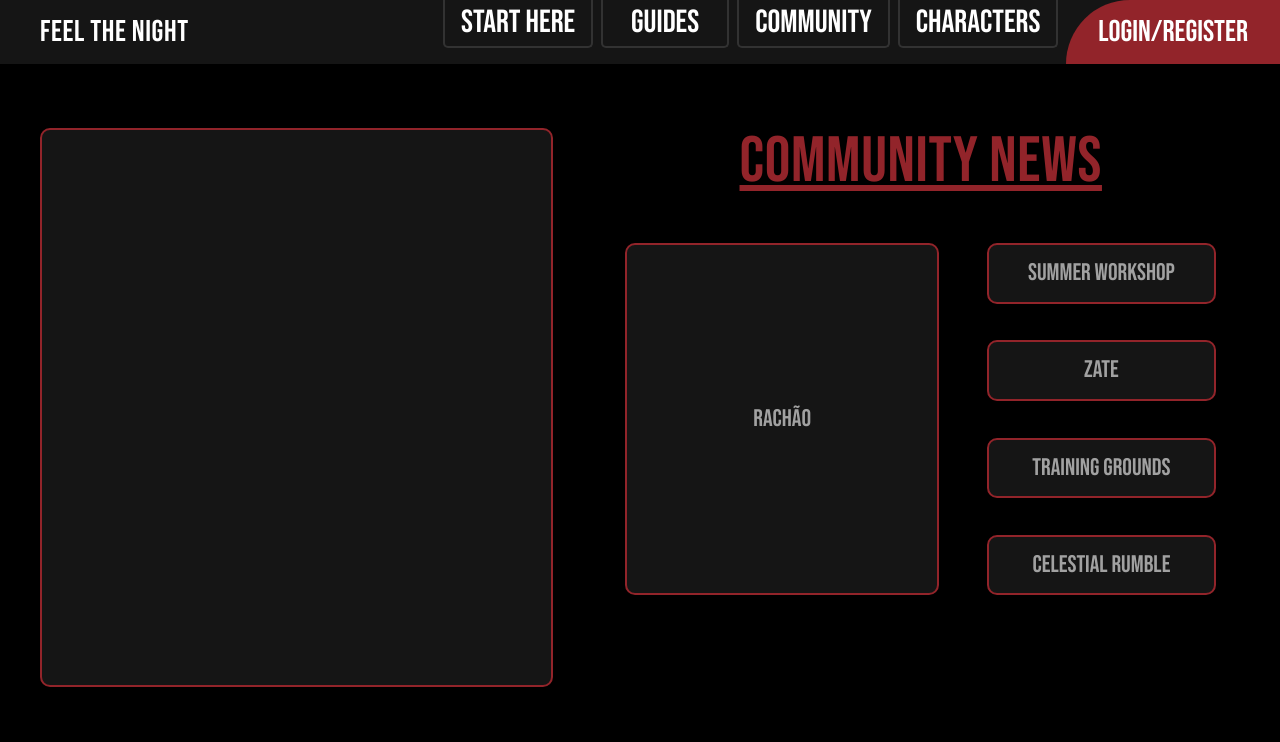
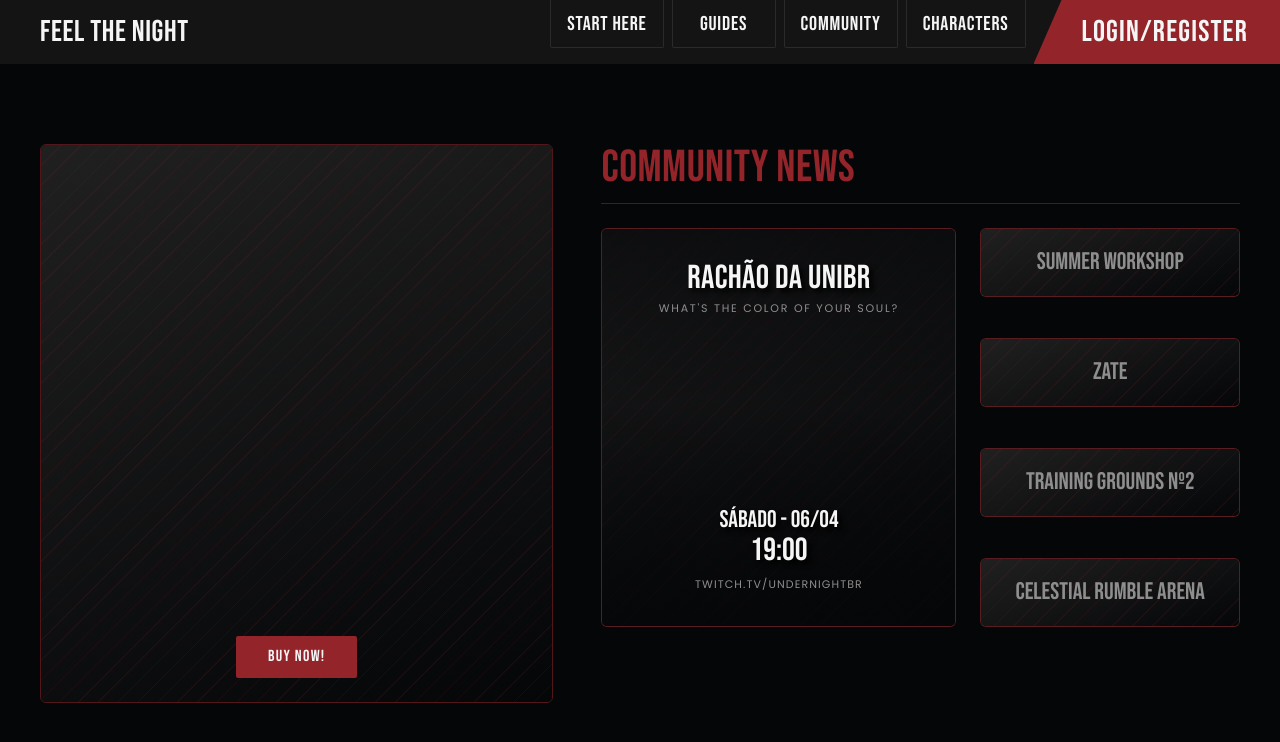
Before and after one commit to Feel-The-Night/Feel-The-Night-Frontend, a React (Vite) app: page / in a window 1280 px wide. Shown: the top 742 px of the page. Built offline with nearby package versions, Linux system fonts and the light colour scheme.

Commit message:
feat: redesign dashboard

```diff
--- a/src/components/layout/Header/Header.module.css
+++ b/src/components/layout/Header/Header.module.css
@@ -51,16 +51,17 @@
   display: flex;
   align-items: center;
   justify-content: center;
-  min-width: 8rem;
+  min-width: 6.5rem;
   height: var(--nav-item-height);
   padding-inline: var(--space-4);
-  border: var(--border-width-sm) solid var(--color-border);
+  border: 1px solid var(--color-border);
   border-top: none;
-  border-radius: 0 0 var(--radius-nav) var(--radius-nav);
+  border-radius: 0 0 2px 2px;
   background-color: var(--color-bg-elevated);
   font-family: var(--font-display);
-  font-size: var(--font-size-nav);
+  font-size: clamp(1.25rem, 1.5vw, var(--font-size-nav));
   line-height: 1;
+  letter-spacing: 0.04em;
   color: var(--color-text);
   cursor: pointer;
   transition: background-color 120ms ease, border-color 120ms ease;
@@ -76,16 +77,33 @@
   text-decoration: underline;
 }
 
-/* Login/Register is the accent item in the design, pinned to the right. */
+/* Login/Register is the accent item, pinned to the right edge. The red block
+   is drawn by a pseudo-element so the angled cut does not clip the focus ring. */
 .linkAccent {
-  background-color: var(--color-accent);
+  position: relative;
+  isolation: isolate;
+  background-color: transparent;
   border: none;
-  border-radius: var(--radius-pill) 0 0 0;
-  padding-inline: var(--space-8);
+  border-radius: 0;
+  padding-inline: var(--space-12) var(--space-8);
   font-size: var(--font-size-nav-sm);
   height: var(--topbar-height);
 }
 
+.linkAccent::before {
+  content: '';
+  position: absolute;
+  inset: 0;
+  z-index: -1;
+  background-color: var(--color-accent);
+  clip-path: polygon(28px 0, 100% 0, 100% 100%, 0 100%);
+  transition: background-color var(--transition-fast);
+}
+
 .linkAccent:hover {
-  background-color: var(--color-surface-hover);
+  background-color: transparent;
 }
+
+.linkAccent:hover::before {
+  background-color: var(--color-accent-highlight);
+}
--- /dev/null
+++ b/src/components/ui/Media/Media.module.css
@@ -0,0 +1,17 @@
+.media {
+  display: block;
+  width: 100%;
+  height: 100%;
+  object-fit: cover;
+}
+
+/* Placeholder: readable as an empty slot, not as a broken image. */
+.empty {
+  background-color: var(--color-bg-elevated);
+  background-image: repeating-linear-gradient(
+      135deg,
+      rgba(146, 36, 42, 0.12) 0 1px,
+      transparent 1px 14px
+    ),
+    linear-gradient(160deg, var(--color-surface) 0%, var(--color-bg) 100%);
+}
--- /dev/null
+++ b/src/components/ui/Media/Media.tsx
@@ -0,0 +1,23 @@
+import styles from './Media.module.css'
+
+type MediaProps = {
+  /** Artwork exported into src/assets/images. Omit while it is missing. */
+  image?: string
+  /** Empty string for decorative artwork. */
+  alt?: string
+  className?: string
+}
+
+/**
+ * Image slot used across the site. Renders the artwork when it exists and a
+ * neutral placeholder surface while it does not, so layouts hold their shape.
+ */
+export default function Media({ image, alt = '', className }: MediaProps) {
+  const combined = [styles.media, className].filter(Boolean).join(' ')
+
+  if (image) {
+    return <img className={combined} src={image} alt={alt} />
+  }
+
+  return <div className={`${combined} ${styles.empty}`} aria-hidden="true" />
+}
--- a/src/pages/Home/Home.module.css
+++ b/src/pages/Home/Home.module.css
@@ -1,4 +1,4 @@
-/* Dashboard - Figma node 154:40 */
+/* Dashboard - Figma node 154:40, redesigned */
 
 .dashboard {
   display: grid;
@@ -6,22 +6,55 @@
   grid-template-columns: 735fr 914fr;
   gap: var(--space-12);
   align-items: start;
-  padding-block-start: var(--space-4);
+  padding-block: var(--space-8) var(--space-16);
 }
 
 .promo {
-  border: var(--border-width-sm) solid var(--color-accent);
-  border-radius: var(--radius-md);
-  background-color: var(--color-bg-elevated);
+  position: relative;
+  display: flex;
+  align-items: flex-end;
+  aspect-ratio: 735 / 800;
+  border: 1px solid var(--color-border-accent);
+  border-radius: var(--radius-card);
   overflow: hidden;
+  isolation: isolate;
 }
 
-/* Placeholder box for the promo artwork (Figma nodes 105:38 to 105:42),
-   which still has to be exported. */
-.promoArt {
-  aspect-ratio: 735 / 800;
-  background-position: center;
-  background-size: cover;
+.promoMedia {
+  position: absolute;
+  inset: 0;
+  z-index: -1;
+}
+
+/* The key art carries the wordmark and platform logos, so the only UI over it
+   is the call to action from the design. */
+.promoFooter {
+  width: 100%;
+  padding: var(--space-6);
+  text-align: center;
+}
+
+.buy {
+  display: inline-block;
+  padding: var(--space-2) var(--space-8);
+  border-radius: 2px;
+  background-color: var(--color-accent);
+  font-family: var(--font-display);
+  font-size: var(--font-size-body);
+  letter-spacing: 0.08em;
+  text-transform: uppercase;
+  color: var(--color-text);
+}
+
+.srOnly {
+  position: absolute;
+  width: 1px;
+  height: 1px;
+  margin: -1px;
+  padding: 0;
+  overflow: hidden;
+  clip-path: inset(50%);
+  white-space: nowrap;
 }
 
 .news {
@@ -32,26 +65,25 @@
 
 .newsTitle {
   margin: 0;
-  text-align: center;
+  padding-bottom: var(--space-3);
+  border-bottom: 1px solid var(--color-border-accent);
+  font-size: clamp(2rem, 3.5vw, var(--font-size-section));
   text-transform: uppercase;
-  text-decoration: underline;
+  color: var(--color-text-accent);
 }
 
 .newsGrid {
   display: grid;
   /* 502px featured item beside the 367px stack */
   grid-template-columns: 502fr 367fr;
-  gap: var(--space-12);
-  padding: var(--space-6);
-  border-radius: var(--radius-md);
-  background-color: var(--color-overlay);
+  gap: var(--space-6);
 }
 
 .newsList {
   display: flex;
   flex-direction: column;
   justify-content: space-between;
-  gap: var(--space-6);
+  gap: var(--space-4);
   margin: 0;
   padding: 0;
   list-style: none;
@@ -61,6 +93,10 @@
   .dashboard {
     grid-template-columns: 1fr;
   }
+
+  .promo {
+    aspect-ratio: 16 / 9;
+  }
 }
 
 @media (max-width: 45rem) {
--- a/src/pages/Home/Home.tsx
+++ b/src/pages/Home/Home.tsx
@@ -1,32 +1,47 @@
-import NewsCard from './NewsCard'
+import Media from '../../components/ui/Media/Media'
+import NewsCard, { type NewsItem } from './NewsCard'
 import styles from './Home.module.css'
 
-const featuredNews = { name: 'Rachão' }
+const featured: NewsItem = {
+  id: 'rachao-da-unibr',
+  name: 'Rachão da UNIBR',
+  tagline: "What's the color of your soul?",
+  date: 'Sábado - 06/04',
+  time: '19:00',
+  channel: 'twitch.tv/undernightbr',
+}
 
-const secondaryNews = [
-  { name: 'Summer Workshop' },
-  { name: 'Zate' },
-  { name: 'Training Grounds' },
-  { name: 'Celestial Rumble' },
+const news: NewsItem[] = [
+  { id: 'summer-workshop', name: 'Summer Workshop' },
+  { id: 'zate', name: 'Zate' },
+  { id: 'training-grounds', name: 'Training Grounds Nº2' },
+  { id: 'celestial-rumble', name: 'Celestial Rumble Arena' },
 ]
 
 export default function Home() {
   return (
     <div className={styles.dashboard}>
-      <section className={styles.promo} aria-label="Featured">
-        <div className={styles.promoArt} />
+      <h1 className={styles.srOnly}>Feel The Night</h1>
+
+      <section className={styles.promo} aria-label="Under Night In-Birth">
+        <Media className={styles.promoMedia} alt="" />
+        <div className={styles.promoFooter}>
+          <span className={styles.buy}>Buy now!</span>
+        </div>
       </section>
 
-      <section className={styles.news}>
-        <h1 className={styles.newsTitle}>Community news</h1>
+      <section className={styles.news} aria-labelledby="news-title">
+        <h2 className={styles.newsTitle} id="news-title">
+          Community news
+        </h2>
 
         <div className={styles.newsGrid}>
-          <NewsCard name={featuredNews.name} variant="featured" />
+          <NewsCard {...featured} variant="featured" />
 
           <ul className={styles.newsList}>
-            {secondaryNews.map((item) => (
-              <li key={item.name}>
-                <NewsCard name={item.name} />
+            {news.map((item) => (
+              <li key={item.id}>
+                <NewsCard {...item} />
               </li>
             ))}
           </ul>
--- a/src/pages/Home/NewsCard.module.css
+++ b/src/pages/Home/NewsCard.module.css
@@ -1,13 +1,25 @@
 /* Community news item - Figma nodes 117:115 (featured) and 105:17/21/27/28 */
 
 .card {
-  display: flex;
-  align-items: center;
-  justify-content: center;
+  position: relative;
+  display: block;
   overflow: hidden;
-  border: var(--border-width-sm) solid var(--color-accent);
-  border-radius: var(--radius-md);
+  border: 1px solid var(--color-border-accent);
+  border-radius: var(--radius-card);
   background-color: var(--color-bg-elevated);
+  isolation: isolate;
+  transition: border-color var(--transition-fast);
+}
+
+.card:hover {
+  border-color: var(--color-accent-highlight);
+}
+
+.media {
+  position: absolute;
+  inset: 0;
+  z-index: -1;
+  object-position: center;
 }
 
 .featured {
@@ -15,17 +27,80 @@
 }
 
 .compact {
+  display: flex;
+  align-items: center;
+  justify-content: center;
   aspect-ratio: 367 / 97;
 }
 
-.image {
-  width: 100%;
+/* Featured card: the text is part of the layout, centred over the artwork. */
+.body {
+  display: flex;
+  flex-direction: column;
+  align-items: center;
+  justify-content: space-between;
   height: 100%;
-  object-fit: cover;
+  padding: var(--space-8) var(--space-6);
+  text-align: center;
+  background-image: linear-gradient(
+    180deg,
+    rgba(5, 6, 8, 0.7) 0%,
+    rgba(5, 6, 8, 0.25) 45%,
+    rgba(5, 6, 8, 0.85) 100%
+  );
 }
 
-/* Shown until the artwork is exported from Figma. */
 .name {
+  margin: 0;
+  font-family: var(--font-display);
+  font-size: clamp(1.75rem, 2.6vw, 2.5rem);
+  font-weight: 400;
+  line-height: 1.05;
+  text-transform: uppercase;
+  text-shadow: var(--text-shadow-card);
+  color: var(--color-text);
+}
+
+.tagline {
+  margin: var(--space-1) 0 0;
+  font-size: 0.6875rem;
+  letter-spacing: 0.16em;
+  text-transform: uppercase;
+  color: var(--color-text-muted);
+}
+
+.when {
+  margin-top: auto;
+}
+
+.date,
+.time {
+  margin: 0;
+  font-family: var(--font-display);
+  line-height: 1.1;
+  text-transform: uppercase;
+  text-shadow: var(--text-shadow-card);
+  color: var(--color-text);
+}
+
+.date {
+  font-size: 1.5rem;
+}
+
+.time {
+  font-size: 2rem;
+}
+
+.channel {
+  margin: var(--space-2) 0 0;
+  font-size: 0.6875rem;
+  letter-spacing: 0.1em;
+  text-transform: uppercase;
+  color: var(--color-text-muted);
+}
+
+/* Shown only while the banner artwork is missing. */
+.fallback {
   padding: var(--space-2) var(--space-4);
   font-family: var(--font-display);
   font-size: var(--font-size-title-sm);
--- a/src/pages/Home/NewsCard.tsx
+++ b/src/pages/Home/NewsCard.tsx
@@ -1,27 +1,55 @@
+import Media from '../../components/ui/Media/Media'
 import styles from './NewsCard.module.css'
 
-type NewsCardProps = {
-  /** Name of the news item, taken from the Figma layer. */
+export type NewsItem = {
+  id: string
   name: string
-  /** Artwork exported from Figma. See src/assets/README.md. */
+  /** Lines printed on the featured card in the design. */
+  tagline?: string
+  date?: string
+  time?: string
+  channel?: string
   image?: string
+}
+
+type NewsCardProps = NewsItem & {
   variant?: 'featured' | 'compact'
 }
 
 export default function NewsCard({
   name,
+  tagline,
+  date,
+  time,
+  channel,
   image,
   variant = 'compact',
 }: NewsCardProps) {
   const className = `${styles.card} ${variant === 'featured' ? styles.featured : styles.compact}`
 
+  if (variant === 'compact') {
+    /* The banner artwork carries the title, so no text is drawn on top of it.
+       The name only shows while the artwork is missing. */
+    return (
+      <article className={className} aria-label={name}>
+        <Media className={styles.media} image={image} alt={name} />
+        {image ? null : <span className={styles.fallback}>{name}</span>}
+      </article>
+    )
+  }
+
   return (
     <article className={className}>
-      {image ? (
-        <img className={styles.image} src={image} alt={name} />
-      ) : (
-        <span className={styles.name}>{name}</span>
-      )}
+      <Media className={styles.media} image={image} alt="" />
+      <div className={styles.body}>
+        <h3 className={styles.name}>{name}</h3>
+        {tagline ? <p className={styles.tagline}>{tagline}</p> : null}
+        <div className={styles.when}>
+          {date ? <p className={styles.date}>{date}</p> : null}
+          {time ? <p className={styles.time}>{time}</p> : null}
+        </div>
+        {channel ? <p className={styles.channel}>{channel}</p> : null}
+      </div>
     </article>
   )
 }
--- a/src/styles/tokens.css
+++ b/src/styles/tokens.css
@@ -4,30 +4,33 @@
  *
  * Only values that repeat across two or more screens are tokenized here.
  * One-off values stay in the page/component CSS Module that uses them.
- * Values marked "inferred" are not stated in Figma and were derived from the
- * palette above them.
+ * The colour ramp is the V2 direction (redesign-v2 branch); sizes, radii and
+ * spacing still come from the original Figma frames.
  */
 
 :root {
   /* ---- Color: backgrounds ---- */
-  --color-bg: #000000; /* page background */
-  --color-bg-elevated: #151515; /* top bar, panels lifted off the page */
-  --color-surface: #323232; /* cards, inputs, guide rows */
-  --color-surface-hover: #3d3d3d; /* inferred hover step above --color-surface */
-  --color-overlay: rgba(0, 0, 0, 0.8); /* panels over a background image */
+  --color-bg: #050608; /* page background */
+  --color-bg-elevated: #141414; /* top bar, panels lifted off the page */
+  --color-surface: #202020; /* cards, inputs, guide rows */
+  --color-surface-2: #323232; /* raised step inside a card */
+  --color-surface-hover: var(--color-surface-2);
+  --color-overlay: rgba(5, 6, 8, 0.82); /* panels over a background image */
+  --color-scrim: rgba(5, 6, 8, 0.66); /* full-page wash over artwork */
 
   /* ---- Color: brand / accent ---- */
-  --color-accent: #92242a; /* headings, borders, active nav, primary button */
-  --color-accent-dark: #6d1b20; /* inferred pressed/hover step for the accent */
+  --color-accent: #92242a; /* primary red - headings, borders, active nav */
+  --color-accent-highlight: #c12b35; /* hover and emphasis */
+  --color-accent-dark: #4e1116; /* pressed, tints and gradients */
 
   /* ---- Color: borders ---- */
-  --color-border: #323232; /* neutral nav borders */
-  --color-border-accent: var(--color-accent);
+  --color-border: #2a2a2a;
+  --color-border-accent: rgba(146, 36, 42, 0.55); /* thin red hairline */
 
   /* ---- Color: text ---- */
-  --color-text: #ffffff;
-  --color-text-muted: rgba(255, 255, 255, 0.6); /* guide metadata */
-  --color-text-placeholder: rgba(255, 255, 255, 0.3); /* input placeholders */
+  --color-text: #f5f5f5;
+  --color-text-muted: #8e8e8e;
+  --color-text-placeholder: #5b6270; /* input placeholders */
   --color-text-accent: var(--color-accent);
 
   /* ---- Typography ---- */
@@ -49,6 +52,7 @@
 
   /* ---- Radius ---- */
   --radius-sm: 4px; /* register panel */
+  --radius-card: 6px; /* most cards and controls */
   --radius-nav: 5px; /* nav item bottom corners */
   --radius-md: 10px; /* cards, thumbnails, news items */
   --radius-lg: 20px; /* form inputs */
```
Also changed, not shown: src/assets/README.md.
